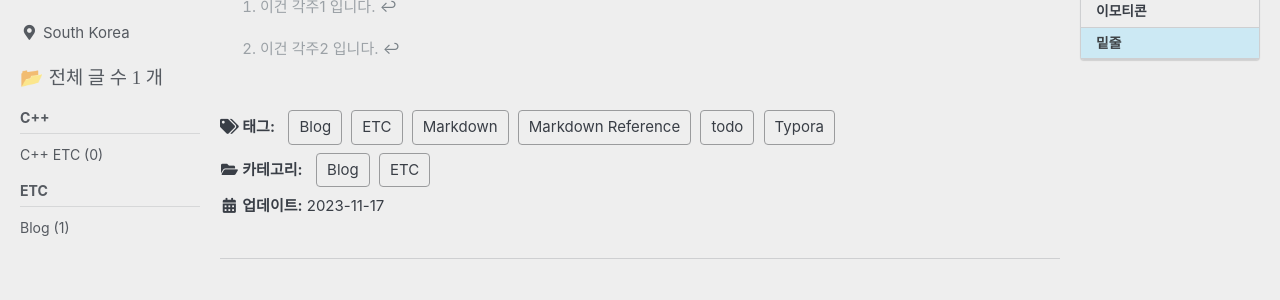
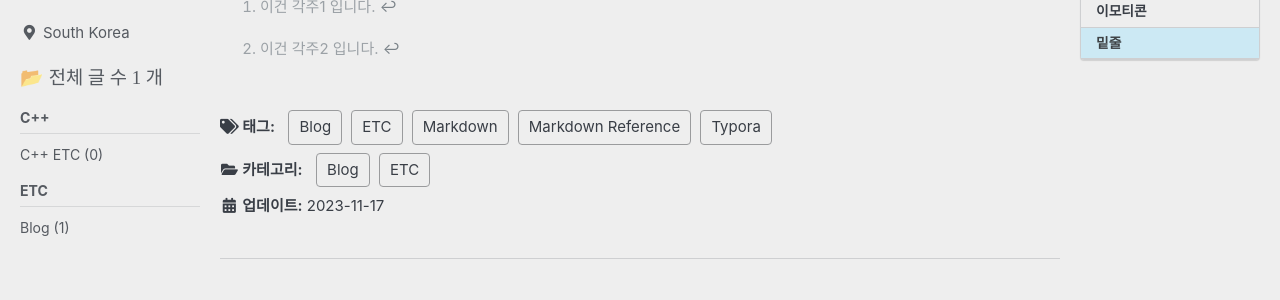
Before and after one commit to icewan1399/icewan1399.github.io, a Jekyll site: the page built from _posts/etc/blog/2023-11-11-typora-markdown.md, in a window 1280 px wide and 900 px high, scrolled down 9661 px. Shown: the part 143-443 px from the top of the window. Built offline with Jekyll 4.4.1, drawn with Linux system fonts in a browser that asks for light colours; cached includes are drawn as plain includes; comment, search, counter and statistics services are not loaded.

Commit message:
포스트 변경

```diff
--- a/_posts/etc/blog/2023-11-11-typora-markdown.md
+++ b/_posts/etc/blog/2023-11-11-typora-markdown.md
@@ -7,7 +7,7 @@ categories:
   - Blog
 
 tags:
-  - [ETC, Blog, Typora, Markdown, Markdown Reference, todo]
+  - [ETC, Blog, Typora, Markdown, Markdown Reference]
 
 date: 2023-11-11
 last_modified_at: 2023-11-17
```
